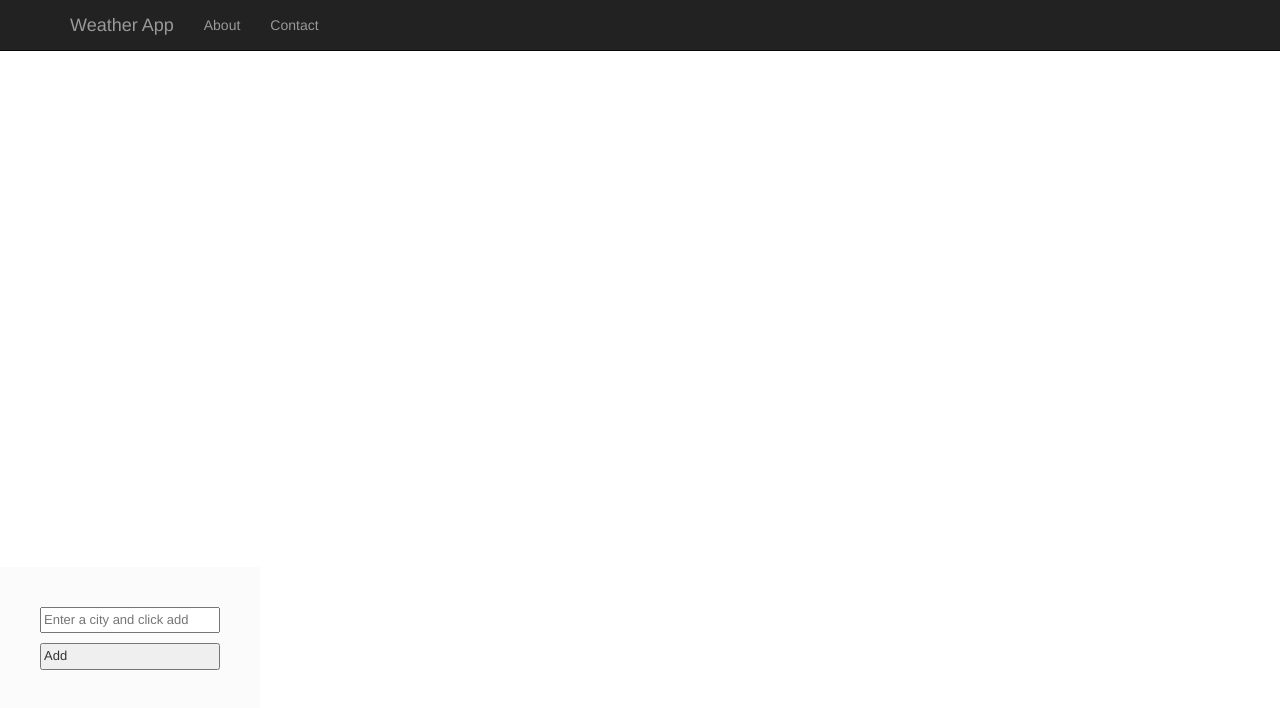
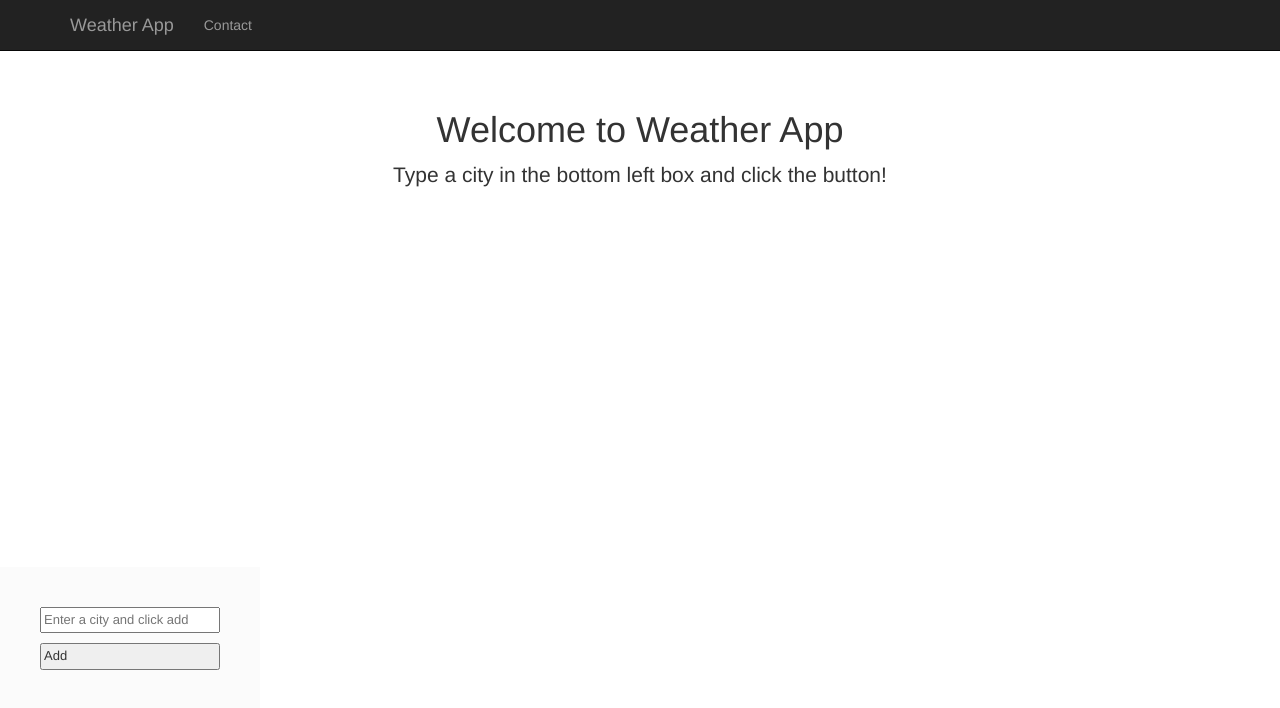
Before and after one commit to kflores772/weatherapp, a website: page public/index.html in a window 1280 px wide. Drawn offline with nearby package versions, Linux system fonts and the light colour scheme.

Commit message:
Changes to readme and added default intructions to index

```diff
--- a/public/index.html
+++ b/public/index.html
@@ -26,11 +26,10 @@
             <span class="icon-bar"></span>
             <span class="icon-bar"></span>
           </button>
-          <a class="navbar-brand" href="#">Weather App</a>
+          <a class="navbar-brand" href="/">Weather App</a>
         </div>
         <div class="collapse navbar-collapse">
           <ul class="nav navbar-nav">
-            <li><a href="#about">About</a></li>
             <li><a href="#contact">Contact</a></li>
           </ul>
         </div><!--/.nav-collapse -->
@@ -38,7 +37,10 @@
     </div>
 
     <div class="container">
-      <div id="weather-details" />
+      <div id="weather-details">
+      <h1>Welcome to Weather App</h1>
+      <p class="lead">Type a city in the bottom left box and click the button!</p>
+      </div>
     </div><!-- /.container -->
 
     <div class="container">
```
Also changed, not shown: README.md.
